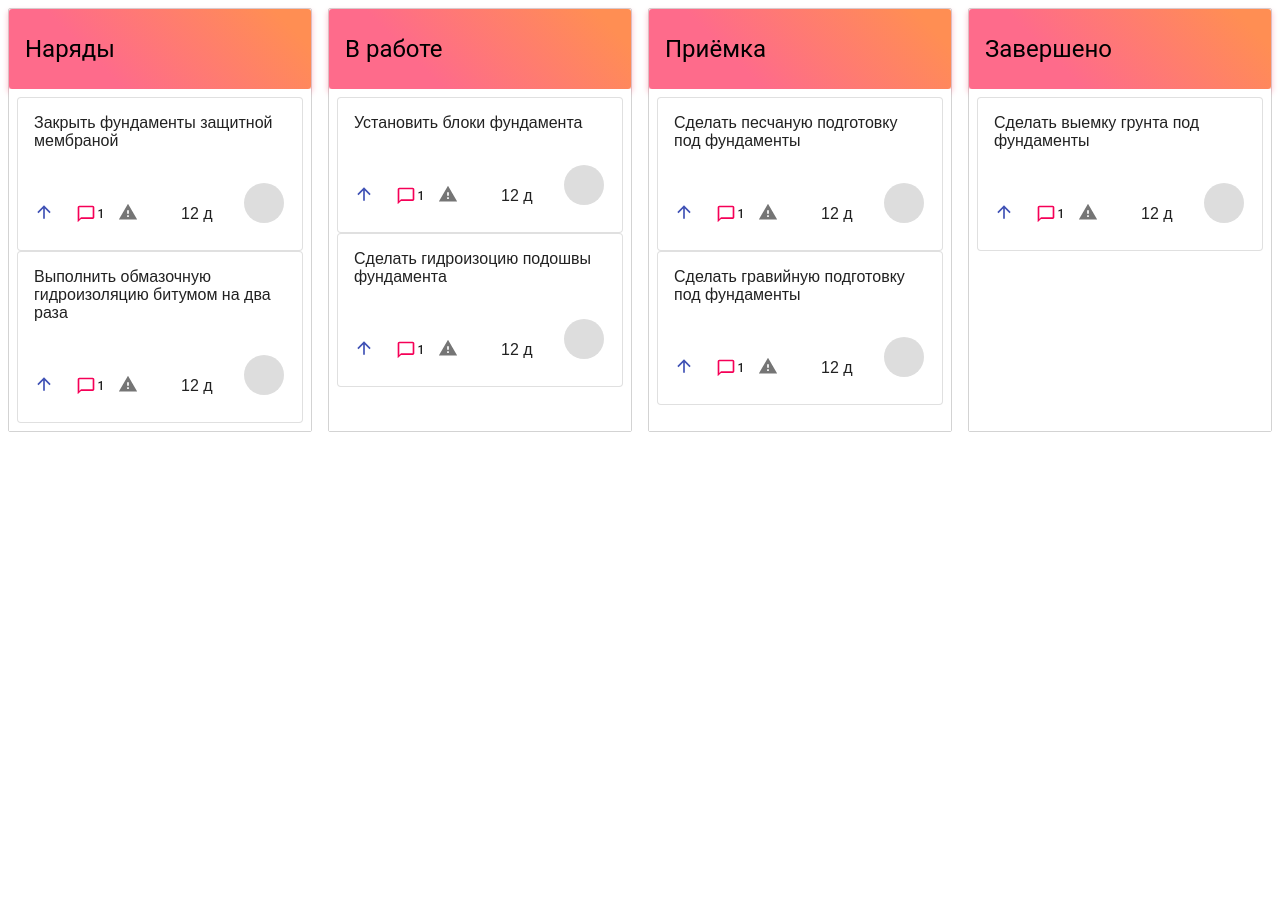
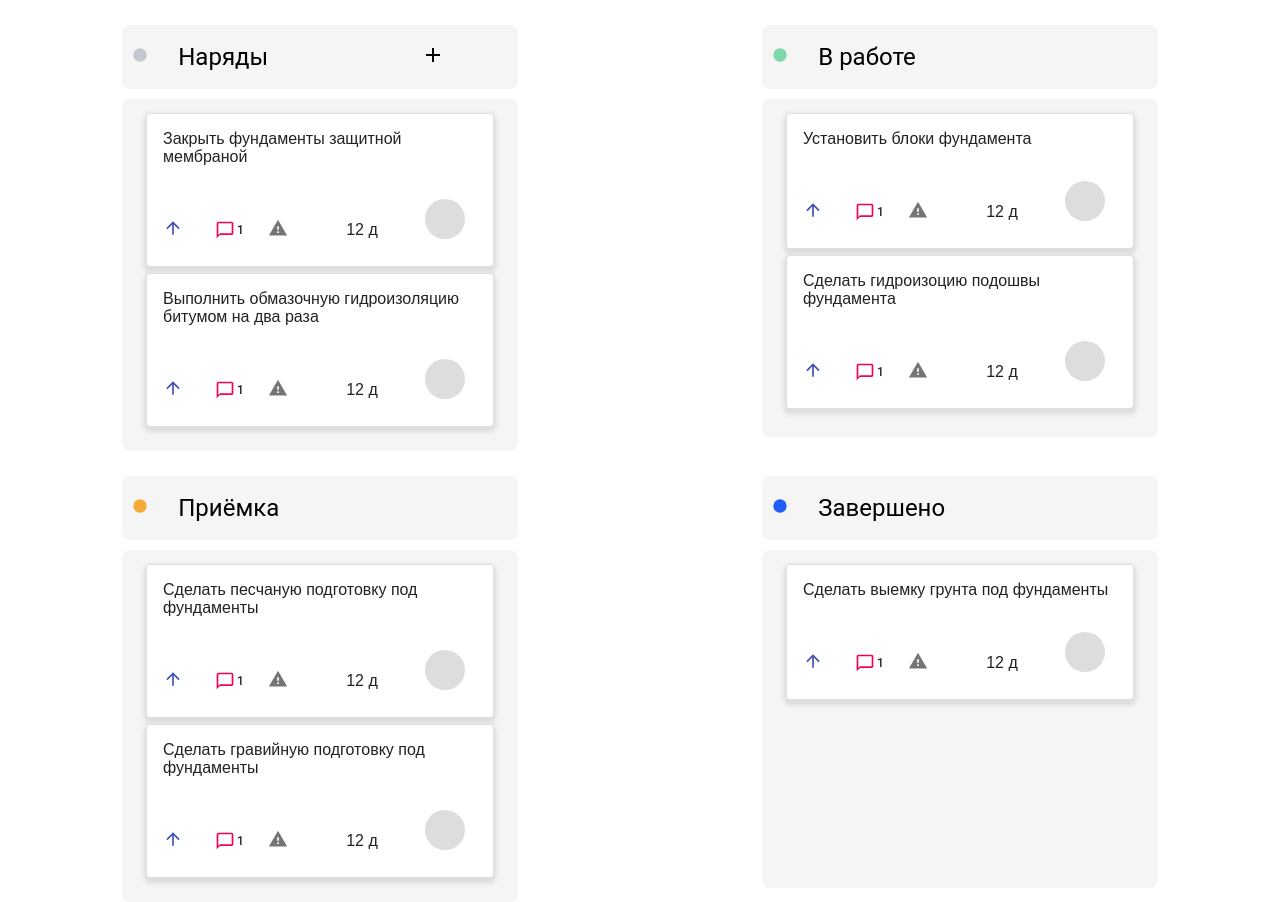
Before and after one commit to IgorSushko1/StroyReactm06y20, a React app in the folder client/: page / in a window 1280 px wide. Before the commit the page ends 800 px from the top, so only its background shows below. Built offline with nearby package versions, Linux system fonts and the light colour scheme.

Commit message:
Добавляем стили
Добавляем стили для мобильных, стили для всех элементов.

Переписываем колонки на гриды

```diff
--- a/client/src/lessonsComponents/AppLessons.jsx
+++ b/client/src/lessonsComponents/AppLessons.jsx
@@ -13,6 +13,16 @@ import Column from './Column.jsx';
 
 const Container = styled.div`
   display: flex;
+  flex-wrap: wrap;
+
+  @media only screen and (max-width: 1000px) {
+    display: flex;
+    flex-direction: column;
+  }
+  @media only screen and (min-width: 1000px) and (max-width: 1300px) {
+    display: flex;
+    flex-wrap: wrap;
+  }
 `;
 
 class App extends Component {
--- a/client/src/lessonsComponents/Column.jsx
+++ b/client/src/lessonsComponents/Column.jsx
@@ -1,53 +1,71 @@
 import React from 'react';
-import styled from 'styled-components';
-import Avatar from '@material-ui/core/Avatar';
-
-import Button from '@material-ui/core/Button';
-
-import styles from './styles';
-import { Droppable } from 'react-beautiful-dnd';
-import { withStyles } from '@material-ui/core/styles';
 
 import Task from './Task';
 
-const Container = styled.div`
-  margin: 8px;
-  border: 1px solid lightgrey;
-  border-radius: 2px;
-  width: 450px;
-  display: flex;
-  flex-direction: column;
-`;
-const Title = styled.h3`
-  padding: 8px;
+import styled from 'styled-components';
+import { Droppable } from 'react-beautiful-dnd';
+
+import { Container } from '@material-ui/core';
+import { Grid } from '@material-ui/core';
+import { CardHeader } from '@material-ui/core';
+
+import FiberManualRecordIcon from '@material-ui/icons/FiberManualRecord';
+import AddIcon from '@material-ui/icons/Add';
+
+const ColumnContainer = styled(Container)({});
+const GridForHeader = styled(Grid)({
+  padding: ' 0 0 0 2% ',
+  border: 0,
+  borderRadius: 8,
+  background: '#f5f5f5',
+  margin: '25px 0 10px',
+});
+
+const ColumnDroppableContainer = styled(Container)({
+  border: 0,
+  borderRadius: 8,
+  background: '#f5f5f5',
+  padding: '8px 0 24px 0',
+  minHeight: 300,
+});
+const TaskList = styled.div`
+  transition: background-color 0.2s ease;
+  background-color: ${(props) =>
+    props.isDraggingOver ? 'skyblue' : '#f5f5f5'};
+  flex-grow: 1;
+  min-height: 300px;
 `;
 
-const TaskList = styled.div`
-  padding: 8px;
-  transition: background-color 0.2s ease;
-  background-color: ${(props) => (props.isDraggingOver ? 'skyblue' : 'white')};
-  flex-grow: 1;
-`;
-import { CardHeader } from '@material-ui/core';
-
-const MyHeader = styled(CardHeader)({
-  background: 'linear-gradient(45deg, #FE6B8B 30%, #FF8E53 90%)',
-  border: 0,
-  borderRadius: 3,
-  boxShadow: '0 3px 5px 2px rgba(255, 105, 135, .3)',
-  color: 'black',
-  height: 48,
-  padding: '0 30px',
-});
-
 class Column extends React.Component {
+  constructor(props) {
+    super(props);
+  }
   render() {
     return (
-      <Container>
-        <MyHeader title={this.props.column.title}>
-          {/* <Avatar className={classes.small} /> */}
-          {this.props.column.title}
-        </MyHeader>
+      <ColumnContainer maxWidth={'xs'}>
+        <GridForHeader
+          container
+          direction="row"
+          justify="flex-start"
+          alignItems="center"
+        >
+          <Grid xs={12} sm={1}>
+            <FiberManualRecordIcon
+              fontSize="small"
+              style={{ color: this.props.column.color }}
+            />
+          </Grid>
+
+          <Grid xs={12} sm={8}>
+            <CardHeader title={this.props.column.title} />
+          </Grid>
+          {this.props.column.id === 'column-1' ? (
+            <Grid xs={12} sm={2}>
+              <AddIcon />
+            </Grid>
+          ) : null}
+        </GridForHeader>
+        <ColumnDroppableContainer>
           <Droppable droppableId={this.props.column.id}>
             {(provided, snapshot) => (
               <TaskList
@@ -62,7 +80,8 @@ class Column extends React.Component {
               </TaskList>
             )}
           </Droppable>
-      </Container>
+        </ColumnDroppableContainer>
+      </ColumnContainer>
     );
   }
 }
--- a/client/src/lessonsComponents/Task.jsx
+++ b/client/src/lessonsComponents/Task.jsx
@@ -14,7 +14,9 @@ import WarningIcon from '@material-ui/icons/Warning';
 import clsx from 'clsx';
 
 const CardTask = styled(Card)({
-  backgroundColor: `${(props) => (props.isDragging ? 'lightgreen' : 'white')}`,
+  borderRadius: 3,
+  boxShadow: '0 3px 5px 2px #dadada',
+  margin: '6px 0 0 0',
 });
 
 const SimpleBadge = withStyles((theme) => ({
@@ -24,6 +26,7 @@ const SimpleBadge = withStyles((theme) => ({
     width: 'auto',
   },
 }))(Badge);
+
 const GridItem = styled(Grid)({
   padding: '20px 0 0 0',
 });
@@ -45,7 +48,7 @@ export default class Tasks extends React.Component {
             variant="outlined"
             {...provided.draggableProps}
             ref={provided.innerRef}
-            isDragging={snapshot.isDragging}
+            {...provided.dragHandleProps}
           >
             <CardContent>{this.props.task.content}</CardContent>
             <CardContent>
@@ -71,7 +74,7 @@ export default class Tasks extends React.Component {
                   12 д
                 </GridItem>
                 <Grid item xs={6} sm={2}>
-                  <Handle {...provided.dragHandleProps} />
+                  <Handle />
                 </Grid>
               </Grid>
             </CardContent>
--- a/client/src/lessonsComponents/initial-data.jsx
+++ b/client/src/lessonsComponents/initial-data.jsx
@@ -34,21 +34,25 @@ const initialData = {
       id: 'column-1',
       title: 'Наряды',
       taskIds: ['task-7', 'task-6'],
+      color: '#c4c8d1',
     },
     'column-2': {
       id: 'column-2',
       title: 'В работе',
       taskIds: ['task-5', 'task-4'],
+      color: '#7dd7aa',
     },
     'column-3': {
       id: 'column-3',
       title: 'Приёмка',
       taskIds: ['task-3', 'task-2'],
+      color: '#f6ab39',
     },
     'column-4': {
       id: 'column-4',
       title: 'Завершено',
       taskIds: ['task-1'],
+      color: '#1e5ef4',
     },
   },
   columnOrder: ['column-1', 'column-2', 'column-3', 'column-4'],
```
Lines whose indentation alone changed are shown as unchanged.
